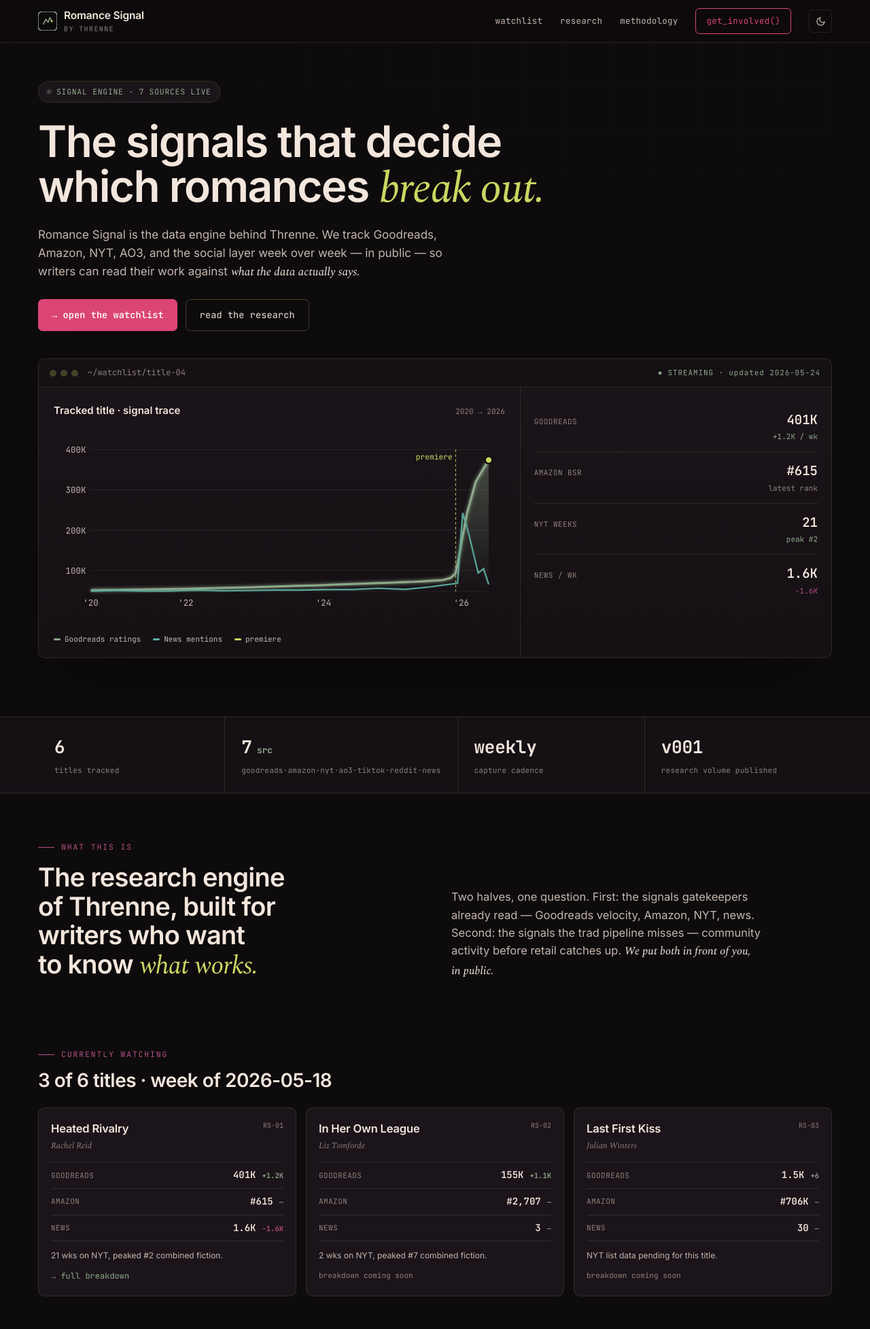
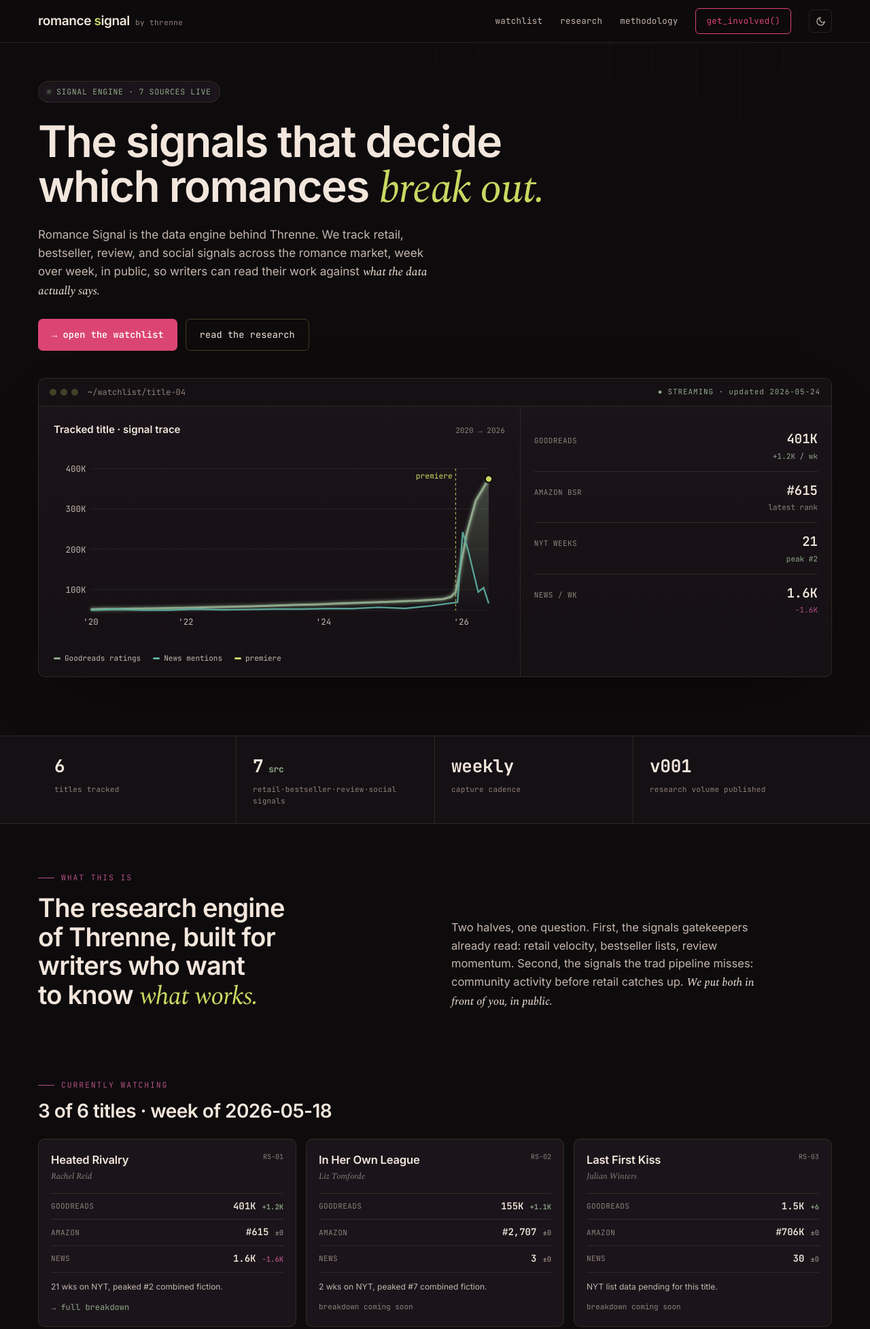
Before and after one commit to threnne/threnne-design-mockups, a website: page romancesignal/index.html in a window 1280 px wide. Shown: the top 1955 px of the page at 68% size. Drawn offline with nearby package versions, Linux system fonts and the light colour scheme; a web font is replaced by a local one.

Commit message:
Landing: text-only romance signal wordmark (acid s) + by threnne; remove all em dashes site-wide; scope AO3 to Volume 001; broaden hero source language; fix mobile ribbon overflow

```diff
--- a/romancesignal/css/bouquet-base.css
+++ b/romancesignal/css/bouquet-base.css
@@ -1,5 +1,5 @@
 /* ============================================================
-   Romance Signal — shared base + bouquet tokens
+   Romance Signal, shared base + bouquet tokens
    SINGLE SOURCE OF TRUTH for palette, fonts, reset, nav, footer.
    Linked by every page via /romancesignal/css/bouquet-base.css
    Page-specific layout/components stay in each page's inline <style>.
@@ -23,10 +23,10 @@ body::before{content:"";position:fixed;inset:0;z-index:0;pointer-events:none; ba
 .nav__links{display:flex;gap:26px;align-items:center}
 .nav__links a{font-family:var(--font-mono);font-size:12.5px;color:var(--text-muted);letter-spacing:.02em;transition:.2s}
 .nav__links a:hover{color:var(--euc)}
-.brand{display:flex;align-items:center;gap:10px}
-.brand__mark{width:28px;height:28px}
-.brand__name{font-family:var(--font-display);font-weight:700;font-size:15.5px;letter-spacing:-.01em}
-.brand__sub{font-family:var(--font-mono);font-size:10px;color:var(--text-faint);letter-spacing:.14em;text-transform:uppercase}
+.brand{display:flex;align-items:baseline;gap:8px;text-decoration:none}
+.brand__word{font-family:var(--font-display);font-weight:700;font-size:19px;letter-spacing:-.02em;text-transform:lowercase;color:var(--text)}
+.brand__sig{color:var(--acid)}
+.brand__by{font-family:var(--font-mono);font-size:11px;color:var(--text-faint);letter-spacing:.04em;text-transform:lowercase}
 .foot__in{display:flex;justify-content:space-between;gap:40px;flex-wrap:wrap}
 .foot__cols{display:flex;gap:48px;flex-wrap:wrap}
 .foot__col h4{font-family:var(--font-mono);font-size:10.5px;letter-spacing:.12em;text-transform:uppercase;color:var(--text-faint);margin-bottom:11px}
--- a/romancesignal/index.html
+++ b/romancesignal/index.html
@@ -96,7 +96,7 @@ section.block{padding:70px 0;position:relative}
 .h2 em{font-family:var(--font-serif);font-style:italic;font-weight:400;color:var(--thistle)}
 .lead{font-size:16.5px;color:var(--text-muted);max-width:54ch;margin-top:16px;line-height:1.6;text-wrap:pretty}
 .lead .serif{font-family:var(--font-serif);font-style:italic;color:var(--text)}
-/* editorial two-column section intro: heading left, lead right — fills width, no empty gutter */
+/* editorial two-column section intro: heading left, lead right, fills width, no empty gutter */
 .sec-head{display:grid;grid-template-columns:minmax(0,1fr) minmax(0,1fr);gap:48px;align-items:end;margin-bottom:30px}
 .sec-head .h2{max-width:18ch;margin:0}
 .sec-head .lead{max-width:46ch;margin:0;align-self:end}
@@ -157,6 +157,8 @@ section.block{padding:70px 0;position:relative}
   .term__chart{border-right:none;border-bottom:1px solid var(--border)}
   .ribbon__in{grid-template-columns:repeat(2,1fr)}
   .rb:nth-child(2){border-right:none}
+  .rb{padding:20px 16px}
+  .rb__l{overflow-wrap:anywhere}
   .cards,.princ{grid-template-columns:1fr}
   .layer{grid-template-columns:1fr;gap:8px}
   .sec-head{grid-template-columns:1fr;gap:18px}
@@ -192,15 +194,8 @@ section.block{padding:70px 0;position:relative}
 <header class="nav">
   <div class="wrap nav__in">
     <a href="./index.html" class="brand">
-      <svg class="brand__mark" viewBox="0 0 32 32" fill="none" aria-hidden="true">
-        <rect width="32" height="32" rx="7" fill="none" stroke="var(--euc)" stroke-width="1.6"/>
-        <path d="M9 21 L13 13 L17 18 L20 10 L23 16" fill="none" stroke="var(--euc)" stroke-width="1.8" stroke-linecap="round" stroke-linejoin="round"/>
-        <circle cx="23" cy="16" r="1.8" fill="var(--thistle)"/>
-      </svg>
-      <span>
-        <div class="brand__name">Romance Signal</div>
-        <div class="brand__sub">by Threnne</div>
-      </span>
+      <span class="brand__word">romance <span class="brand__sig">s</span>ignal</span>
+      <span class="brand__by">by threnne</span>
     </a>
     <nav class="nav__links">
       <a href="./watchlist/index.html">watchlist</a>
@@ -219,7 +214,7 @@ section.block{padding:70px 0;position:relative}
   <div class="wrap">
     <span class="hero__status">SIGNAL ENGINE · 7 SOURCES LIVE</span>
     <h1>The signals that decide which romances <em>break out.</em></h1>
-    <p class="hero__lead">Romance Signal is the data engine behind Threnne. We track Goodreads, Amazon, NYT, AO3, and the social layer week over week — in public — so writers can read their work against <span class="serif">what the data actually says.</span></p>
+    <p class="hero__lead">Romance Signal is the data engine behind Threnne. We track retail, bestseller, review, and social signals across the romance market, week over week, in public, so writers can read their work against <span class="serif">what the data actually says.</span></p>
     <div class="hero__actions">
       <a href="./watchlist/index.html" class="btn btn--primary">→ open the watchlist</a>
       <a href="./research/index.html" class="btn btn--ghost">read the research</a>
@@ -292,7 +287,7 @@ section.block{padding:70px 0;position:relative}
 <div class="ribbon">
   <div class="wrap ribbon__in">
     <div class="rb"><div class="rb__v tnum">6</div><div class="rb__l">titles tracked</div></div>
-    <div class="rb"><div class="rb__v tnum">7<span class="u"> src</span></div><div class="rb__l">goodreads·amazon·nyt·ao3·tiktok·reddit·news</div></div>
+    <div class="rb"><div class="rb__v tnum">7<span class="u"> src</span></div><div class="rb__l">retail·bestseller·review·social signals</div></div>
     <div class="rb"><div class="rb__v tnum">weekly</div><div class="rb__l">capture cadence</div></div>
     <div class="rb"><div class="rb__v tnum">v001</div><div class="rb__l">research volume published</div></div>
   </div>
@@ -306,7 +301,7 @@ section.block{padding:70px 0;position:relative}
         <span class="eyebrow">what this is</span>
         <h2 class="h2">The research engine of Threnne, built for writers who want to know <em>what works.</em></h2>
       </div>
-      <p class="lead">Two halves, one question. First: the signals gatekeepers already read — Goodreads velocity, Amazon, NYT, news. Second: the signals the trad pipeline misses — community activity before retail catches up. <span class="serif">We put both in front of you, in public.</span></p>
+      <p class="lead">Two halves, one question. First, the signals gatekeepers already read: retail velocity, bestseller lists, review momentum. Second, the signals the trad pipeline misses: community activity before retail catches up. <span class="serif">We put both in front of you, in public.</span></p>
     </div>
   </div>
 </section>
@@ -325,7 +320,7 @@ section.block{padding:70px 0;position:relative}
         <div class="card__top"><div><div class="card__title">Heated Rivalry</div><div class="card__author">Rachel Reid</div></div><span class="card__id">RS-01</span></div>
         <div class="card__rows">
           <div class="cr"><span class="cr__l">Goodreads</span><span class="cr__v tnum">401K <span class="cr__t up">+1.2K</span></span></div>
-          <div class="cr"><span class="cr__l">Amazon</span><span class="cr__v tnum">#615 <span class="cr__t flat">—</span></span></div>
+          <div class="cr"><span class="cr__l">Amazon</span><span class="cr__v tnum">#615 <span class="cr__t flat">±0</span></span></div>
           <div class="cr"><span class="cr__l">News</span><span class="cr__v tnum">1.6K <span class="cr__t down">−1.6K</span></span></div>
         </div>
         <p class="card__note">21 wks on NYT, peaked #2 combined fiction.</p>
@@ -335,8 +330,8 @@ section.block{padding:70px 0;position:relative}
         <div class="card__top"><div><div class="card__title">In Her Own League</div><div class="card__author">Liz Tomforde</div></div><span class="card__id">RS-02</span></div>
         <div class="card__rows">
           <div class="cr"><span class="cr__l">Goodreads</span><span class="cr__v tnum">155K <span class="cr__t up">+1.1K</span></span></div>
-          <div class="cr"><span class="cr__l">Amazon</span><span class="cr__v tnum">#2,707 <span class="cr__t flat">—</span></span></div>
-          <div class="cr"><span class="cr__l">News</span><span class="cr__v tnum">3 <span class="cr__t flat">—</span></span></div>
+          <div class="cr"><span class="cr__l">Amazon</span><span class="cr__v tnum">#2,707 <span class="cr__t flat">±0</span></span></div>
+          <div class="cr"><span class="cr__l">News</span><span class="cr__v tnum">3 <span class="cr__t flat">±0</span></span></div>
         </div>
         <p class="card__note">2 wks on NYT, peaked #7 combined fiction.</p>
         <span class="card__soon">breakdown coming soon</span>
@@ -345,8 +340,8 @@ section.block{padding:70px 0;position:relative}
         <div class="card__top"><div><div class="card__title">Last First Kiss</div><div class="card__author">Julian Winters</div></div><span class="card__id">RS-03</span></div>
         <div class="card__rows">
           <div class="cr"><span class="cr__l">Goodreads</span><span class="cr__v tnum">1.5K <span class="cr__t up">+6</span></span></div>
-          <div class="cr"><span class="cr__l">Amazon</span><span class="cr__v tnum">#706K <span class="cr__t flat">—</span></span></div>
-          <div class="cr"><span class="cr__l">News</span><span class="cr__v tnum">30 <span class="cr__t flat">—</span></span></div>
+          <div class="cr"><span class="cr__l">Amazon</span><span class="cr__v tnum">#706K <span class="cr__t flat">±0</span></span></div>
+          <div class="cr"><span class="cr__l">News</span><span class="cr__v tnum">30 <span class="cr__t flat">±0</span></span></div>
         </div>
         <p class="card__note">NYT list data pending for this title.</p>
         <span class="card__soon">breakdown coming soon</span>
@@ -411,7 +406,7 @@ section.block{padding:70px 0;position:relative}
         <span class="eyebrow">build this with us</span>
         <h2 class="h2">Get on the <em>list.</em></h2>
         <p class="lead">The watchlist is starting small and opening in stages. Get on the list for access as it expands across subgenres and to a wider group of readers.</p>
-        <p class="lead">Writers — published, drafting, or thinking about starting — we want to talk to more of you. In exchange for the conversation, we'll build you a <span class="serif">custom report:</span> either a historical analysis of an author whose career you're studying, or a multi-source tracking report on your specific subgenre.</p>
+        <p class="lead">Writers, whether published, drafting, or thinking about starting, we want to talk to more of you. In exchange for the conversation, we'll build you a <span class="serif">custom report:</span> either a historical analysis of an author whose career you're studying, or a multi-source tracking report on your specific subgenre.</p>
         <a href="./watchlist/index.html" class="btn btn--ghost" style="margin-top:6px">see the current watchlist</a>
       </div>
       <form class="giform__r" id="get-involved-form">
@@ -435,8 +430,8 @@ section.block{padding:70px 0;position:relative}
   <div class="wrap foot__in">
     <div>
       <a href="./index.html" class="brand">
-        <svg class="brand__mark" viewBox="0 0 32 32" fill="none" style="width:24px;height:24px"><rect width="32" height="32" rx="7" fill="none" stroke="var(--euc)" stroke-width="1.6"/><path d="M9 21 L13 13 L17 18 L20 10 L23 16" fill="none" stroke="var(--euc)" stroke-width="1.8" stroke-linecap="round" stroke-linejoin="round"/><circle cx="23" cy="16" r="1.8" fill="var(--thistle)"/></svg>
-        <span class="brand__name" style="font-size:14px">Romance Signal</span>
+        <span class="brand__word">romance <span class="brand__sig">s</span>ignal</span>
+        <span class="brand__by">by threnne</span>
       </a>
       <p class="foot__tag">Measuring the romance market for the people writing it.</p>
     </div>
```
Also changed, not shown: romancesignal/methodology/index.html (+1 -1 lines), romancesignal/research/index.html (+2 -2 lines), romancesignal/watchlist/heated-rivalry/index.html (+2 -2 lines), romancesignal/watchlist/index.html (+1 -1 lines).
